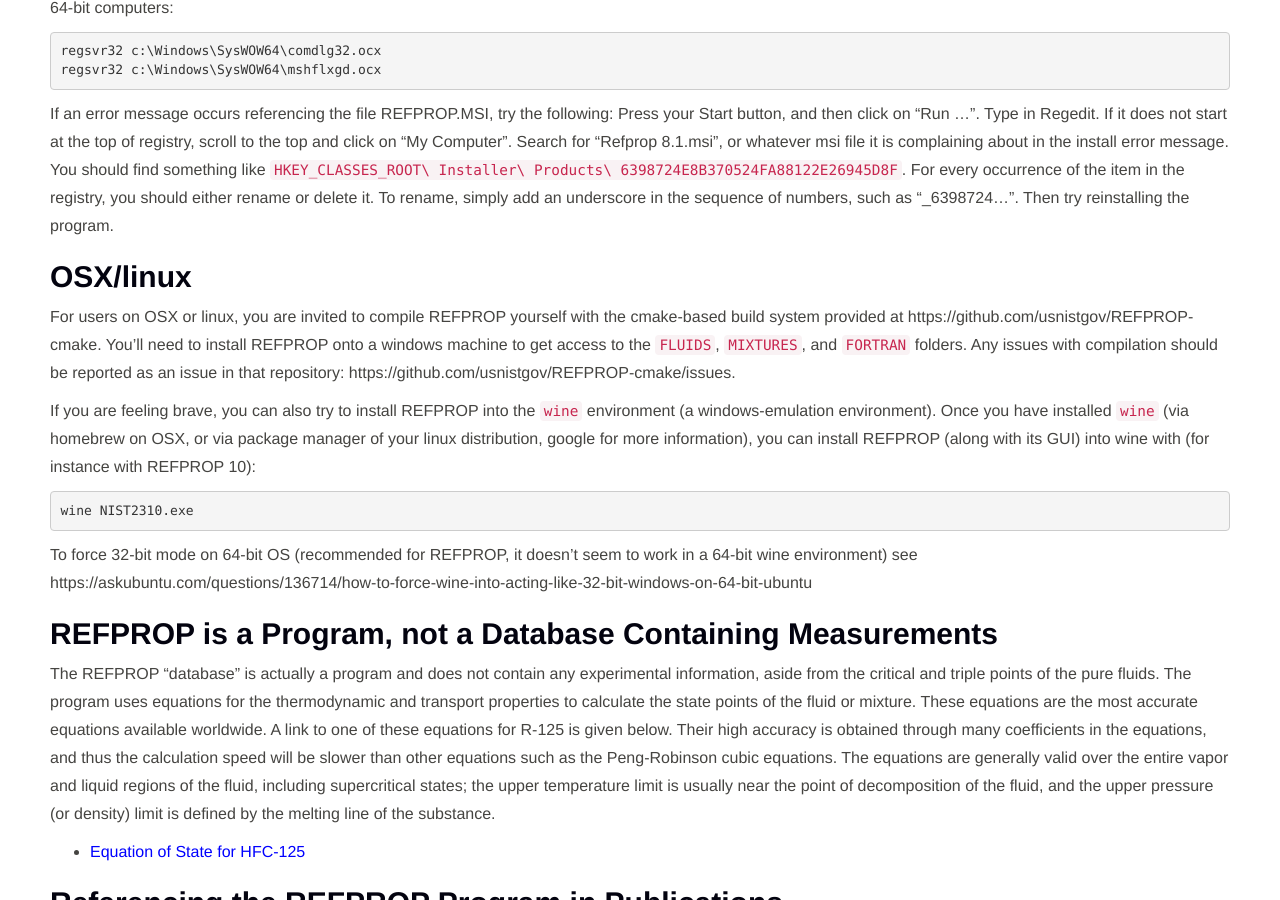
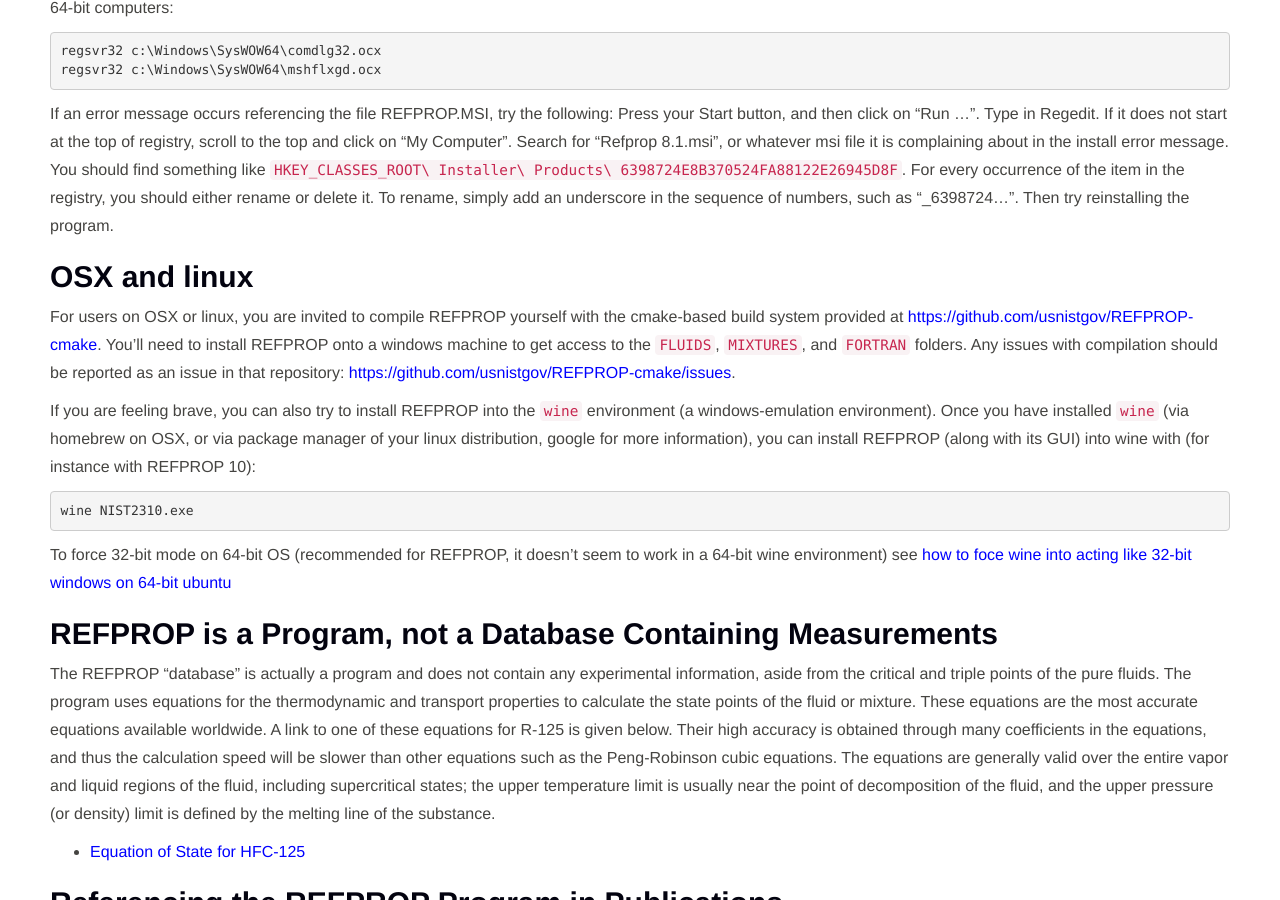
Before and after one commit to usnistgov/REFPROP-docs, a Jekyll site: the page built from index.md, in a window 1280 px wide and 900 px high, scrolled down 3013 px. Built offline with Jekyll 4.4.1, drawn with Linux system fonts in a browser that asks for light colours; nearby versions of some CDN libraries; library files that are not in the unit come from our copies; some of the changed text lies outside the part shown.

Commit message:
Perhaps this fixes the links

````diff
--- a/index.md
+++ b/index.md
@@ -17,7 +17,7 @@
 
 1. [Getting Help](#getting-help)
 2. [Installation Problems](#installation-problems)
-3. [OSX/linux](#osx-linux)
+3. [OSX and linux](#osx-and-linux)
 4. [REFPROP is a Program, not a Database Containing Measurements](#refprop-is-a-program-not-a-database-containing-measurements)
 5. [Referencing the REFPROP Program in Publications](#referencing-the-refprop-program-in-publications)
 6. [Updates to Version 10.0](#updates-to-version-100)
@@ -118,9 +118,9 @@
 
 If an error message occurs referencing the file REFPROP.MSI, try the following: Press your Start button, and then click on "Run …". Type in Regedit. If it does not start at the top of registry, scroll to the top and click on "My Computer". Search for "Refprop 8.1.msi", or whatever msi file it is complaining about in the install error message. You should find something like ``HKEY_CLASSES_ROOT\ Installer\ Products\ 6398724E8B370524FA88122E26945D8F``. For every occurrence of the item in the registry, you should either rename or delete it. To rename, simply add an underscore in the sequence of numbers, such as "_6398724...". Then try reinstalling the program.
 
-## OSX/linux
+## OSX and linux
 
-For users on OSX or linux, you are invited to compile REFPROP yourself with the cmake-based build system provided at https://github.com/usnistgov/REFPROP-cmake.  You'll need to install REFPROP onto a windows machine to get access to the ``FLUIDS``, ``MIXTURES``, and ``FORTRAN`` folders. Any issues with compilation should be reported as an issue in that repository: https://github.com/usnistgov/REFPROP-cmake/issues.
+For users on OSX or linux, you are invited to compile REFPROP yourself with the cmake-based build system provided at [https://github.com/usnistgov/REFPROP-cmake](https://github.com/usnistgov/REFPROP-cmake).  You'll need to install REFPROP onto a windows machine to get access to the ``FLUIDS``, ``MIXTURES``, and ``FORTRAN`` folders. Any issues with compilation should be reported as an issue in that repository: [https://github.com/usnistgov/REFPROP-cmake/issues](https://github.com/usnistgov/REFPROP-cmake/issues).
 
 If you are feeling brave, you can also try to install REFPROP into the ``wine`` environment (a windows-emulation environment).  Once you have installed ``wine`` (via homebrew on OSX, or via package manager of your linux distribution, google for more information), you can install REFPROP (along with its GUI) into wine with (for instance with REFPROP 10):
 
@@ -128,8 +128,7 @@
 wine NIST2310.exe
 ```
 
-To force 32-bit mode on 64-bit OS (recommended for REFPROP, it doesn't seem to work in a 64-bit wine environment) see https://askubuntu.com/questions/136714/how-to-force-wine-into-acting-like-32-bit-windows-on-64-bit-ubuntu
-
+To force 32-bit mode on 64-bit OS (recommended for REFPROP, it doesn't seem to work in a 64-bit wine environment) see [how to foce wine into acting like 32-bit windows on 64-bit ubuntu](https://askubuntu.com/questions/136714/how-to-force-wine-into-acting-like-32-bit-windows-on-64-bit-ubuntu)
 
 ## REFPROP is a Program, not a Database Containing Measurements
 The REFPROP "database" is actually a program and does not contain any experimental information, aside from the critical and triple points of the pure fluids. The program uses equations for the thermodynamic and transport properties to calculate the state points of the fluid or mixture. These equations are the most accurate equations available worldwide. A link to one of these equations for R-125 is given below. Their high accuracy is obtained through many coefficients in the equations, and thus the calculation speed will be slower than other equations such as the Peng-Robinson cubic equations. The equations are generally valid over the entire vapor and liquid regions of the fluid, including supercritical states; the upper temperature limit is usually near the point of decomposition of the fluid, and the upper pressure (or density) limit is defined by the melting line of the substance.
````
